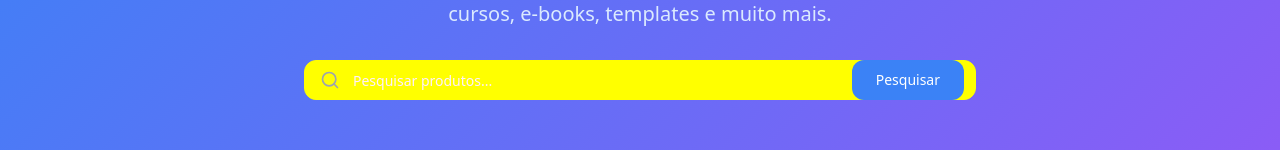
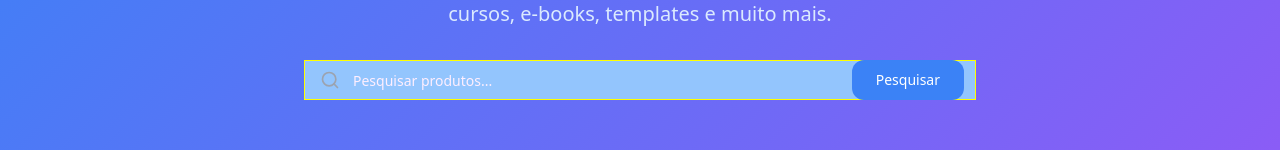
Before and after one commit to gersonsibindemz/loomini-afro-mercado-digital, a React (Vite) app: page /produtos in a window 1280 px wide. Shown: the part 277-427 px from the top of the page. Built offline with nearby package versions, Linux system fonts and the light colour scheme.

Commit message:
Visual edit in Lovable
Edited UI in Lovable

```diff
--- a/src/pages/Products.tsx
+++ b/src/pages/Products.tsx
@@ -175,7 +175,7 @@ const Products = () => {
 
           <div className="max-w-2xl mx-auto relative">
             <Search className="absolute left-4 top-1/2 transform -translate-y-1/2 text-gray-400 w-5 h-5" />
-            <Input type="text" placeholder="Pesquisar produtos..." value={searchTerm} onChange={e => setSearchTerm(e.target.value)} className="w-full pl-12 pr-6 py-4 rounded-xl text-gray-800 text-lg" />
+            <Input type="text" placeholder="Pesquisar produtos..." value={searchTerm} onChange={e => setSearchTerm(e.target.value)} className="w-full pl-12 pr-6 py-4 text-gray-800 text-lg bg-blue-300 rounded-none" />
             <Button className="absolute right-3 top-1/2 transform -translate-y-1/2 bg-loomini-blue text-white px-6 py-2 rounded-lg hover:bg-blue-600">
               Pesquisar
             </Button>
```
